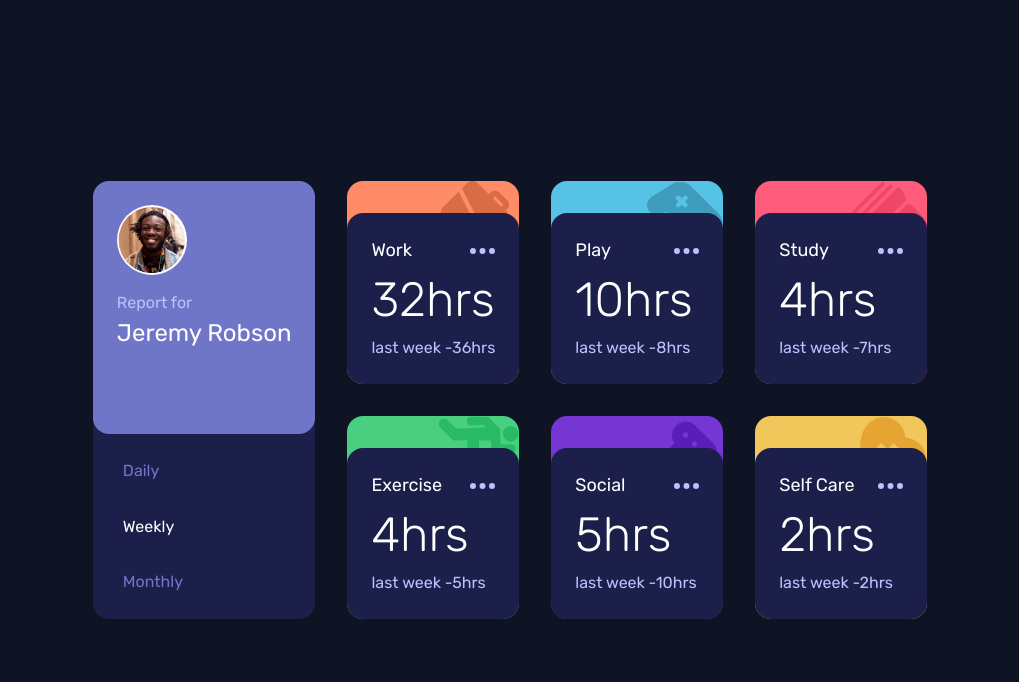
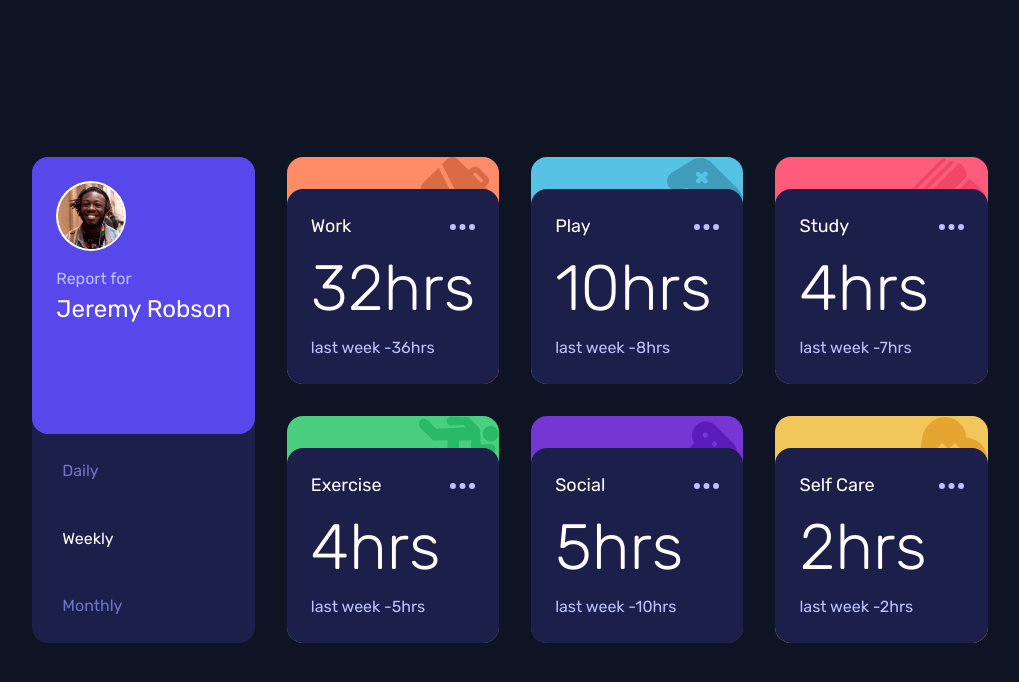
Before and after one commit to majidali55566/Time-tracking-dash-board, a plain HTML site: page index.html in a window 1280 px wide. Shown: the whole page, without its empty margins (130-1149 px from the left). Drawn offline with Linux system fonts and the light colour scheme; files whose address does not match are found by name.

Commit message:
improved some font sizes

```diff
--- a/style.css
+++ b/style.css
@@ -128,7 +128,7 @@ button {
 .profile-pic-name {
   gap: 1rem;
   padding: var(--padding);
-  background-color: var(--clr-neutral-700);
+  background-color: var(--clr-primary);
   border-radius: var(--border-radius);
 }
 @media (min-width: 1024px) {
@@ -261,6 +261,6 @@ button {
 
 @media (min-width: 1024px) {
   .report-details h1 {
-    font-size: 3rem;
+    font-size: 4rem;
   }
 }
```
